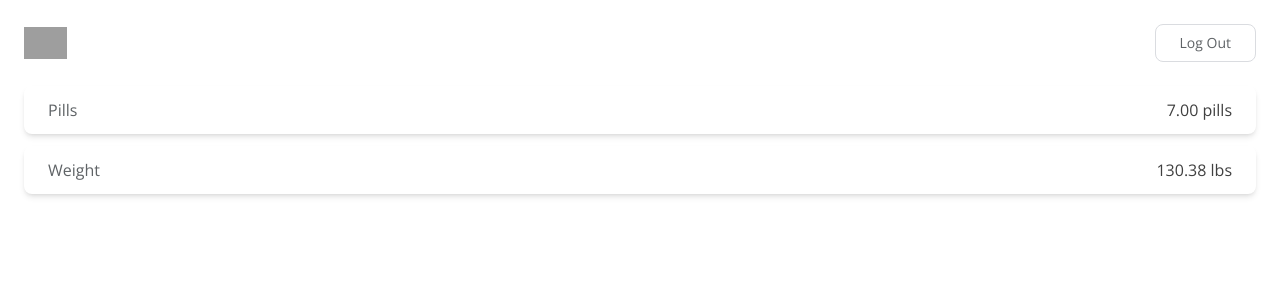
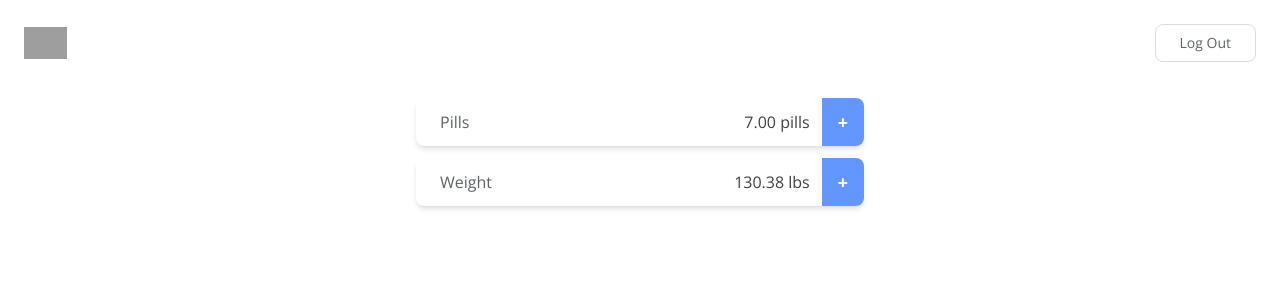
Before and after one commit to MMMJB/counter, a React (Vite) app: page / in a window 1280 px wide. Shown: the top 300 px of the page. Built offline with nearby package versions, Linux system fonts and the light colour scheme; no server answers; sample sign-in values are in the browser's storage; grey boxes are pictures that could not be loaded.

Commit message:
add item ui

```diff
--- a/src/Pages/Dashboard/Components/Count.jsx
+++ b/src/Pages/Dashboard/Components/Count.jsx
@@ -1,6 +1,9 @@
-import React, { useState, useEffect } from "react";
+import React, { useRef, useState, useEffect } from "react";
 
 export default function Count({ data }) {
+  const dialogRef = useRef();
+  const amtRef = useRef();
+
   const [displayNumber, setDisplayNumber] = useState();
 
   useEffect((_) => {
@@ -40,13 +43,43 @@ export default function Count({ data }) {
   }, []);
 
   return (
-    <div className="flex flex-col px-6">
-      <div className="text-text-light flex items-center justify-between rounded-lg px-6 py-3 font-serif shadow-md">
+    <div className="flex w-full max-w-md gap-3 overflow-hidden rounded-lg pl-6 shadow-md">
+      <div className="text-text-light flex flex-grow items-center justify-between font-serif">
         {data.name}
         <span className="text-text-dark">
           {displayNumber?.toFixed(2) || "..."} {data.units}
         </span>
       </div>
+      <button
+        onClick={(_) => dialogRef.current.showModal()}
+        className="bg-brand hover:bg-brand-dark h-12 px-4 text-lg font-semibold text-white transition-colors"
+      >
+        +
+      </button>
+      <dialog className="bg-transparent" ref={dialogRef}>
+        <form className="flex flex-col items-center gap-6 rounded-lg bg-white p-6">
+          <div className="font-roboto text-text-light text-md">
+            <input
+              className="border-border placeholder:text-text-light/75 w-24 rounded-sm border-[1px] px-2 py-1"
+              type="number"
+              placeholder="#"
+              required
+            />
+            <span className="ml-3">{data.units}</span>
+          </div>
+          <div className="align-center text-serif flex justify-between gap-3">
+            <button className="text-text-light border-border rounded-lg border-[1px] px-4 py-2">
+              Cancel
+            </button>
+            <button
+              type="submit"
+              className="bg-brand rounded-lg px-4 py-2 text-sm text-white"
+            >
+              Submit
+            </button>
+          </div>
+        </form>
+      </dialog>
     </div>
   );
 }
--- a/src/Pages/Dashboard/Dashboard.jsx
+++ b/src/Pages/Dashboard/Dashboard.jsx
@@ -50,7 +50,7 @@ export default function Dashboard() {
   return (
     <div className="flex h-screen w-full flex-col">
       <Header />
-      <div className="flex w-full flex-grow flex-col gap-3">
+      <div className="flex w-full flex-grow flex-col items-center gap-3 px-6 py-3">
         {data.map((d, i) => {
           return <Count data={d} key={i} />;
         })}
--- a/src/index.css
+++ b/src/index.css
@@ -552,8 +552,16 @@ input:focus-visible {
   margin-top: 1rem;
 }
 
+.ml-3{
+  margin-left: 0.75rem;
+}
+
 .flex{
   display: flex;
+}
+
+.h-12{
+  height: 3rem;
 }
 
 .h-8{
@@ -566,6 +574,18 @@ input:focus-visible {
 
 .w-full{
   width: 100%;
+}
+
+.w-12{
+  width: 3rem;
+}
+
+.w-24{
+  width: 6rem;
+}
+
+.max-w-md{
+  max-width: 28rem;
 }
 
 .flex-grow{
@@ -588,6 +608,10 @@ input:focus-visible {
   justify-content: space-between;
 }
 
+.gap-3{
+  gap: 0.75rem;
+}
+
 .gap-4{
   gap: 1rem;
 }
@@ -596,8 +620,8 @@ input:focus-visible {
   gap: 1.5rem;
 }
 
-.gap-3{
-  gap: 0.75rem;
+.overflow-hidden{
+  overflow: hidden;
 }
 
 .rounded-lg{
@@ -619,11 +643,24 @@ input:focus-visible {
 
 .bg-brand{
   --tw-bg-opacity: 1;
-  background-color: rgb(0 150 255 / var(--tw-bg-opacity));
+  background-color: rgb(100 150 255 / var(--tw-bg-opacity));
+}
+
+.bg-white{
+  --tw-bg-opacity: 1;
+  background-color: rgb(255 255 255 / var(--tw-bg-opacity));
+}
+
+.bg-transparent{
+  background-color: transparent;
 }
 
 .p-6{
   padding: 1.5rem;
+}
+
+.p-12{
+  padding: 3rem;
 }
 
 .px-12{
@@ -656,6 +693,25 @@ input:focus-visible {
   padding-bottom: 2rem;
 }
 
+.px-2{
+  padding-left: 0.5rem;
+  padding-right: 0.5rem;
+}
+
+.py-1{
+  padding-top: 0.25rem;
+  padding-bottom: 0.25rem;
+}
+
+.py-6{
+  padding-top: 1.5rem;
+  padding-bottom: 1.5rem;
+}
+
+.pl-6{
+  padding-left: 1.5rem;
+}
+
 .text-center{
   text-align: center;
 }
@@ -683,9 +739,18 @@ input:focus-visible {
   line-height: 1.25rem;
 }
 
+.text-xs{
+  font-size: 0.75rem;
+  line-height: 1rem;
+}
+
+.font-semibold{
+  font-weight: 600;
+}
+
 .text-brand{
   --tw-text-opacity: 1;
-  color: rgb(0 150 255 / var(--tw-text-opacity));
+  color: rgb(100 150 255 / var(--tw-text-opacity));
 }
 
 .text-red-500{
@@ -728,6 +793,12 @@ input:focus-visible {
   filter: var(--tw-blur) var(--tw-brightness) var(--tw-contrast) var(--tw-grayscale) var(--tw-hue-rotate) var(--tw-invert) var(--tw-saturate) var(--tw-sepia) var(--tw-drop-shadow);
 }
 
+.transition-colors{
+  transition-property: color, background-color, border-color, text-decoration-color, fill, stroke;
+  transition-timing-function: cubic-bezier(0.4, 0, 0.2, 1);
+  transition-duration: 150ms;
+}
+
 .placeholder\:text-text-light\/50::-moz-placeholder{
   color: rgb(95 99 102 / 0.5);
 }
@@ -736,6 +807,19 @@ input:focus-visible {
   color: rgb(95 99 102 / 0.5);
 }
 
+.placeholder\:text-text-light\/75::-moz-placeholder{
+  color: rgb(95 99 102 / 0.75);
+}
+
+.placeholder\:text-text-light\/75::placeholder{
+  color: rgb(95 99 102 / 0.75);
+}
+
+.hover\:bg-brand-dark:hover{
+  --tw-bg-opacity: 1;
+  background-color: rgb(125 150 255 / var(--tw-bg-opacity));
+}
+
 .disabled\:bg-brand\/50:disabled{
-  background-color: rgb(0 150 255 / 0.5);
+  background-color: rgb(100 150 255 / 0.5);
 }
--- a/tailwind.config.js
+++ b/tailwind.config.js
@@ -5,7 +5,8 @@ export default {
   theme: {
     extend: {
       colors: {
-        brand: "#0096FF",
+        brand: "rgb(100, 150, 255)",
+        "brand-dark": "rgb(125, 150, 255)",
         border: "#DADCE0",
         text: {
           light: "#5F6366",
```
